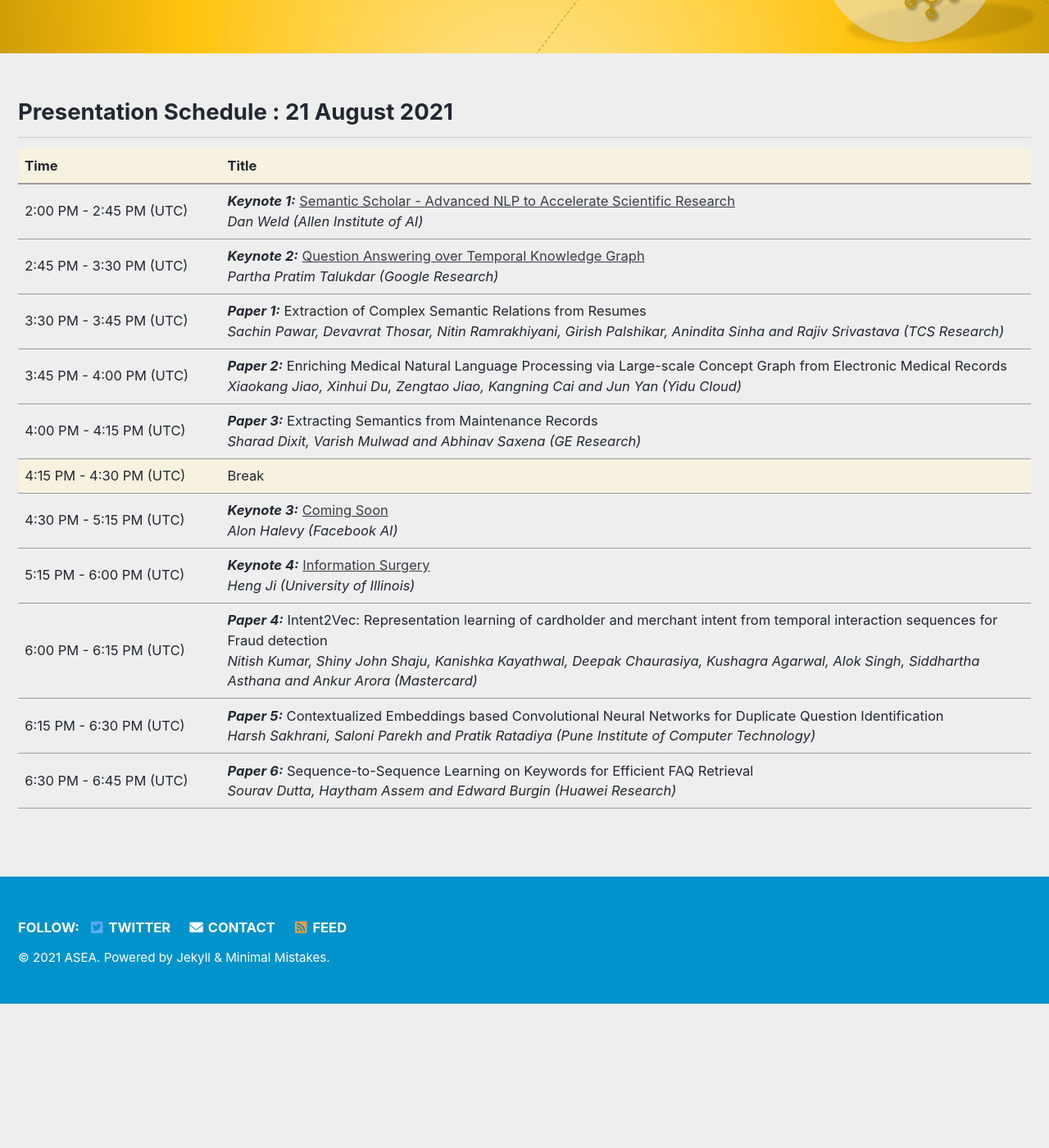
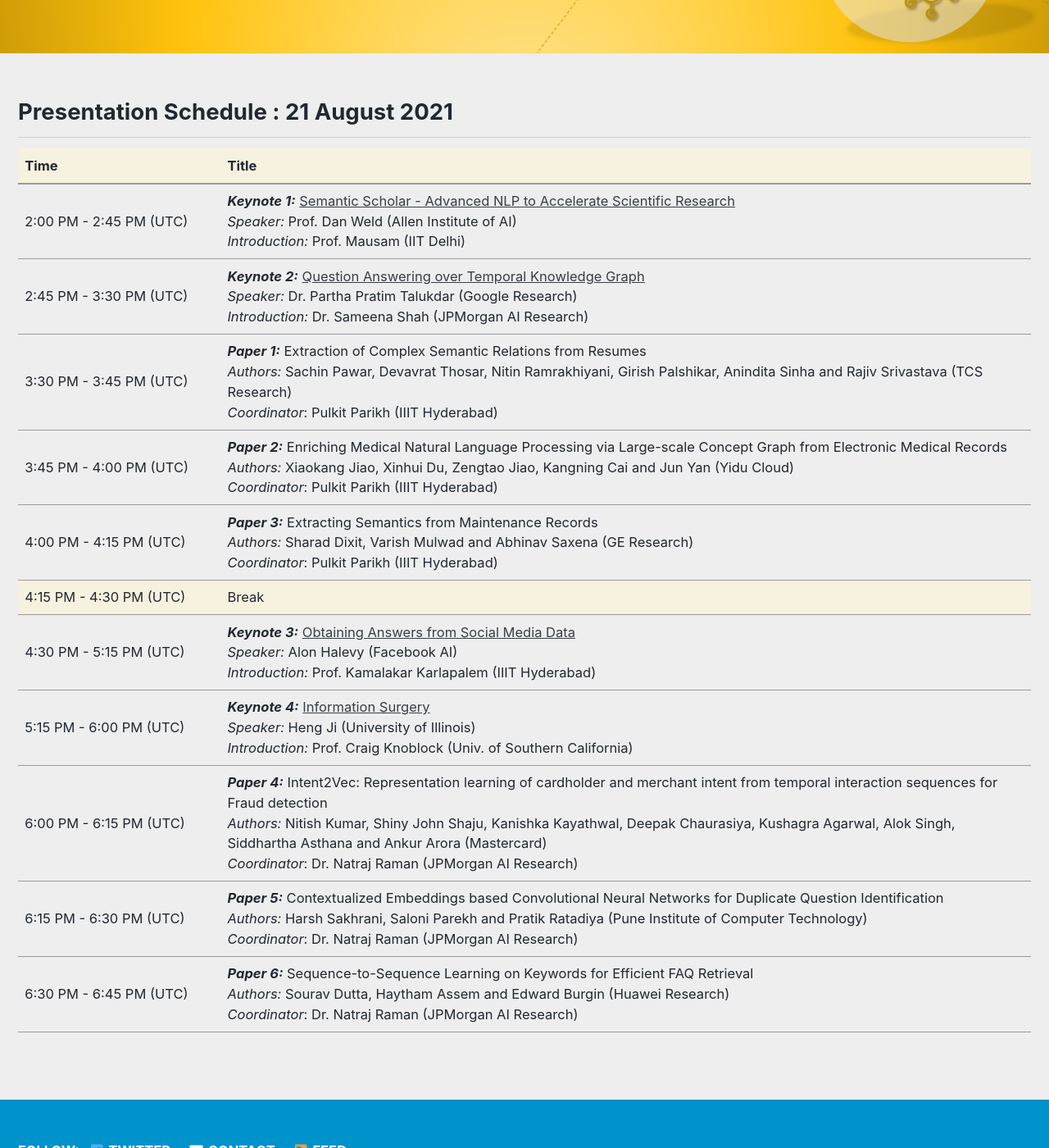
Before and after one commit to asea2021/ijcai-asea2021, a Jekyll site: the page built from _pages/schedule.md, in a window 1280 px wide and 1400 px high, scrolled down 463 px. Shown: the whole window at 82% size. Built offline with Jekyll 4.4.1, drawn with Linux system fonts in a browser that asks for light colours; cached includes are drawn as plain includes; before the commit the page ends 1687 px from its top, so only the background shows below that.

Commit message:
Halevy bio

```diff
--- a/_pages/schedule.md
+++ b/_pages/schedule.md
@@ -23,23 +23,23 @@
 <tbody>
     <tr>
         <td markdown="span">2:00 PM - 2:45 PM (UTC)</td>
-        <td markdown="span">***Keynote 1:*** [Semantic Scholar - Advanced NLP to Accelerate Scientific Research](weld)<br/>*Dan Weld (Allen Institute of AI)*</td>
+        <td markdown="span">***Keynote 1:*** [Semantic Scholar - Advanced NLP to Accelerate Scientific Research](weld)<br/>*Speaker:* Prof. Dan Weld (Allen Institute of AI)<br/>*Introduction:* Prof. Mausam (IIT Delhi)</td>
     </tr>
     <tr>
         <td markdown="span">2:45 PM - 3:30 PM (UTC)</td>
-        <td markdown="span">***Keynote 2:*** [Question Answering over Temporal Knowledge Graph](partha)<br/>*Partha Pratim Talukdar (Google Research)*</td>
+        <td markdown="span">***Keynote 2:*** [Question Answering over Temporal Knowledge Graph](partha)<br/>*Speaker:* Dr. Partha Pratim Talukdar (Google Research)<br/>*Introduction:* Dr. Sameena Shah (JPMorgan AI Research)</td>
     </tr>
     <tr>
         <td markdown="span">3:30 PM - 3:45 PM (UTC)</td>
-        <td markdown="span">***Paper 1:*** Extraction of Complex Semantic Relations from Resumes<br/>*Sachin Pawar, Devavrat Thosar, Nitin Ramrakhiyani, Girish Palshikar, Anindita Sinha and Rajiv Srivastava (TCS Research)*</td>
+        <td markdown="span">***Paper 1:*** Extraction of Complex Semantic Relations from Resumes<br/>*Authors:* Sachin Pawar, Devavrat Thosar, Nitin Ramrakhiyani, Girish Palshikar, Anindita Sinha and Rajiv Srivastava (TCS Research)<br/>*Coordinator*: Pulkit Parikh (IIIT Hyderabad)</td>
     </tr>
     <tr>
         <td markdown="span">3:45 PM - 4:00 PM (UTC)</td>
-        <td markdown="span">***Paper 2:*** Enriching Medical Natural Language Processing via Large-scale Concept Graph from Electronic Medical Records<br/>*Xiaokang Jiao, Xinhui Du, Zengtao Jiao, Kangning Cai and Jun Yan (Yidu Cloud)*</td>
+        <td markdown="span">***Paper 2:*** Enriching Medical Natural Language Processing via Large-scale Concept Graph from Electronic Medical Records<br/>*Authors:* Xiaokang Jiao, Xinhui Du, Zengtao Jiao, Kangning Cai and Jun Yan (Yidu Cloud)<br/>*Coordinator*: Pulkit Parikh (IIIT Hyderabad)</td>
     </tr>
     <tr>
         <td markdown="span">4:00 PM - 4:15 PM (UTC)</td>
-        <td markdown="span">***Paper 3:*** Extracting Semantics from Maintenance Records<br/>*Sharad Dixit, Varish Mulwad and Abhinav Saxena (GE Research)*</td>
+        <td markdown="span">***Paper 3:*** Extracting Semantics from Maintenance Records<br/>*Authors:* Sharad Dixit, Varish Mulwad and Abhinav Saxena (GE Research)<br/>*Coordinator*: Pulkit Parikh (IIIT Hyderabad)</td>
     </tr>
     <tr bgcolor="#f7f1df">
         <td markdown="span">4:15 PM - 4:30 PM (UTC)</td>
@@ -47,23 +47,23 @@
     </tr>
     <tr>
         <td markdown="span">4:30 PM - 5:15 PM (UTC)</td>
-        <td markdown="span">***Keynote 3:*** [Coming Soon](halevy)<br/>*Alon Halevy (Facebook AI)*</td>
+        <td markdown="span">***Keynote 3:*** [Obtaining Answers from Social Media Data](halevy)<br/>*Speaker:* Alon Halevy (Facebook AI)<br/>*Introduction:* Prof. Kamalakar Karlapalem (IIIT Hyderabad)</td>
     </tr>
     <tr>
         <td markdown="span">5:15 PM - 6:00 PM (UTC)</td>
-        <td markdown="span">***Keynote 4:*** [Information Surgery](heng)<br/>*Heng Ji (University of Illinois)*</td>
+        <td markdown="span">***Keynote 4:*** [Information Surgery](heng)<br/>*Speaker:* Heng Ji (University of Illinois)<br/>*Introduction:* Prof. Craig Knoblock (Univ. of Southern California)</td>
     </tr>
     <tr>
         <td markdown="span">6:00 PM - 6:15 PM (UTC)</td>
-        <td markdown="span">***Paper 4:*** Intent2Vec: Representation learning of cardholder and merchant intent from temporal interaction sequences for Fraud detection<br/>*Nitish Kumar, Shiny John Shaju, Kanishka Kayathwal, Deepak Chaurasiya, Kushagra Agarwal, Alok Singh, Siddhartha Asthana and Ankur Arora (Mastercard)*</td>
+        <td markdown="span">***Paper 4:*** Intent2Vec: Representation learning of cardholder and merchant intent from temporal interaction sequences for Fraud detection<br/>*Authors:* Nitish Kumar, Shiny John Shaju, Kanishka Kayathwal, Deepak Chaurasiya, Kushagra Agarwal, Alok Singh, Siddhartha Asthana and Ankur Arora (Mastercard) <br/>*Coordinator*: Dr. Natraj Raman (JPMorgan AI Research)</td>
     </tr>
     <tr>
         <td markdown="span">6:15 PM - 6:30 PM (UTC)</td>
-        <td markdown="span">***Paper 5:*** Contextualized Embeddings based Convolutional Neural Networks for Duplicate Question Identification<br/>*Harsh Sakhrani, Saloni Parekh and Pratik Ratadiya (Pune Institute of Computer Technology)*</td>
+        <td markdown="span">***Paper 5:*** Contextualized Embeddings based Convolutional Neural Networks for Duplicate Question Identification<br/>*Authors:* Harsh Sakhrani, Saloni Parekh and Pratik Ratadiya (Pune Institute of Computer Technology)<br/>*Coordinator*: Dr. Natraj Raman (JPMorgan AI Research)</td>
     </tr>
     <tr>
         <td markdown="span">6:30 PM - 6:45 PM (UTC)</td>
-        <td markdown="span">***Paper 6:*** Sequence-to-Sequence Learning on Keywords for Efficient FAQ Retrieval<br/>*Sourav Dutta, Haytham Assem and Edward Burgin (Huawei Research)*</td>
+        <td markdown="span">***Paper 6:*** Sequence-to-Sequence Learning on Keywords for Efficient FAQ Retrieval<br/>*Authors:* Sourav Dutta, Haytham Assem and Edward Burgin (Huawei Research)<br/>*Coordinator*: Dr. Natraj Raman (JPMorgan AI Research)</td>
     </tr>
 </tbody>
 </table>
```
Also changed, not shown: _pages/halevy.md (+4 -4 lines).
